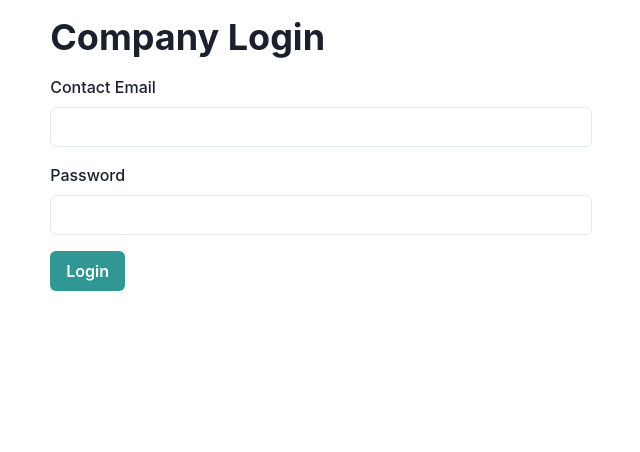
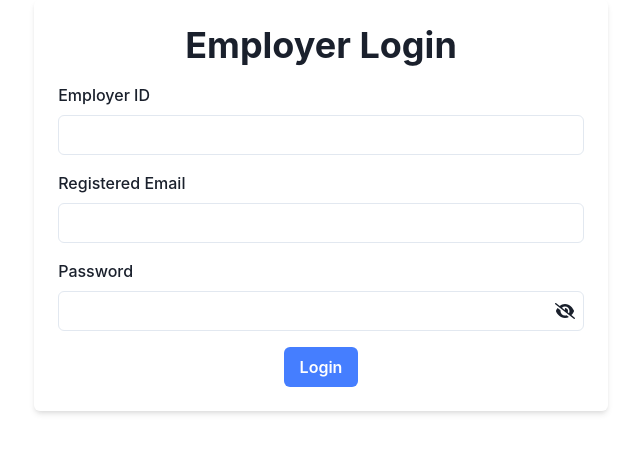
Before and after one commit to Kana121/meriJob, a React (Create React App) app: page /employer-login in a window 1280 px wide. Shown: the top 452 px of the page, without its empty margins (319-959 px from the left). Built offline with nearby package versions, Linux system fonts and the light colour scheme.

Commit message:
Employer Login form changes

```diff
--- a/package.json
+++ b/package.json
@@ -7,6 +7,9 @@
     "@chakra-ui/react": "^2.8.2",
     "@emotion/react": "^11.11.1",
     "@emotion/styled": "^11.11.0",
+    "@fortawesome/fontawesome-svg-core": "^6.5.1",
+    "@fortawesome/free-solid-svg-icons": "^6.5.1",
+    "@fortawesome/react-fontawesome": "^0.2.0",
     "@testing-library/jest-dom": "^5.16.4",
     "@testing-library/react": "^13.3.0",
     "@testing-library/user-event": "^13.5.0",
--- a/src/Components/foremployers/CompanyLoginForm.jsx
+++ b/src/Components/foremployers/CompanyLoginForm.jsx
@@ -10,14 +10,23 @@ import {
   Alert,
   AlertIcon,
   Container,
+  Center,
+  Flex,
 } from '@chakra-ui/react';
 import axios from 'axios';
 import { useNavigate } from 'react-router-dom'; // Import useNavigate
+import { FontAwesomeIcon } from '@fortawesome/react-fontawesome'
+import { faEyeSlash, faEye } from '@fortawesome/free-solid-svg-icons';
 
 const CompanyLoginForm = () => {
+  const [isEyeOpen, setIsEyeOpen] = useState(false);
+  const ToggleEyeIcon = (icon) =>{
+    setIsEyeOpen((prevIsEyeOpen) => !prevIsEyeOpen);
+  }
   const navigate = useNavigate(); // Initialize useNavigate
   const [companyLogin, setCompanyLogin] = useState({
-    contactEmail: '',
+    employerID:'',
+    registeredEmail: '',
     password: '',
   });
   const [formErrors, setFormErrors] = useState({});
@@ -34,9 +43,12 @@ const CompanyLoginForm = () => {
 
   const validateForm = () => {
     const errors = {};
+    if (!companyLogin.employerID.trim()) {
+      errors.registeredEmail = 'Employer ID is required';
+    }
 
-    if (!companyLogin.contactEmail.trim()) {
-      errors.contactEmail = 'Email is required';
+    if (!companyLogin.registeredEmail.trim()) {
+      errors.registeredEmail = 'Email is required';
     }
 
     if (!companyLogin.password.trim()) {
@@ -67,9 +79,9 @@ const CompanyLoginForm = () => {
 
   return (
     <Container>
-      <Box p={4}>
-        <Heading as="h2" size="xl" mb={4}>
-          Company Login
+      <Box boxShadow='md' p='6' rounded='md' >
+        <Heading as="h2" textAlign='center' size="xl" mb={4}>
+          Employer Login
         </Heading>
         {loginError && (
           <Alert status="error" mb={4}>
@@ -83,20 +95,29 @@ const CompanyLoginForm = () => {
             Login successful!
           </Alert>
         )}
-        <form onSubmit={(e) => e.preventDefault()}>
-          <FormControl mb={4} isInvalid={!!formErrors.contactEmail}>
-            <FormLabel>Contact Email</FormLabel>
-            <Input type="email" name="contactEmail" value={companyLogin.contactEmail} onChange={handleChange} />
-            <FormErrorMessage>{formErrors.contactEmail}</FormErrorMessage>
+        <form style={{textAlign:"center"}} onSubmit={(e) => e.preventDefault()}>
+          <FormControl mb={4} isInvalid={!!formErrors.registeredEmail}>
+            <FormLabel>Employer ID</FormLabel>
+            <Input type="text" name="employerID" value={companyLogin.employerID} onChange={handleChange} />
+            <FormErrorMessage>{formErrors.registeredEmail}</FormErrorMessage>
+          </FormControl>
+
+          <FormControl mb={4} isInvalid={!!formErrors.registeredEmail}>
+            <FormLabel>Registered Email</FormLabel>
+              <Input type="email" name="registeredEmail" value={companyLogin.registeredEmail} onChange={handleChange} />
+              <FormErrorMessage>{formErrors.registeredEmail}</FormErrorMessage>
           </FormControl>
 
           <FormControl mb={4} isInvalid={!!formErrors.password}>
             <FormLabel>Password</FormLabel>
-            <Input type="password" name="password" value={companyLogin.password} onChange={handleChange} />
+            <Flex alignItems='center' justifyContent='flex-start'>
+              <Input type={isEyeOpen ? 'text' : 'password'} name="password" value={companyLogin.password} onChange={handleChange} />
+              <FontAwesomeIcon id='FaFaEye' style={{marginLeft:'-5.5%',cursor:'pointer',zIndex:1}} onClick={(event) => ToggleEyeIcon(event)} icon={isEyeOpen ? faEye : faEyeSlash} />
+            </Flex>
             <FormErrorMessage>{formErrors.password}</FormErrorMessage>
           </FormControl>
 
-          <Button type="submit" colorScheme="teal" onClick={handleLogin}>
+          <Button type="submit" colorScheme="teal" style={{backgroundColor:"rgb(69,126,255)"}} onClick={handleLogin}>
             Login
           </Button>
         </form>
```
Also changed, not shown: 1 other file (tests, documents, lock files or other folders).
